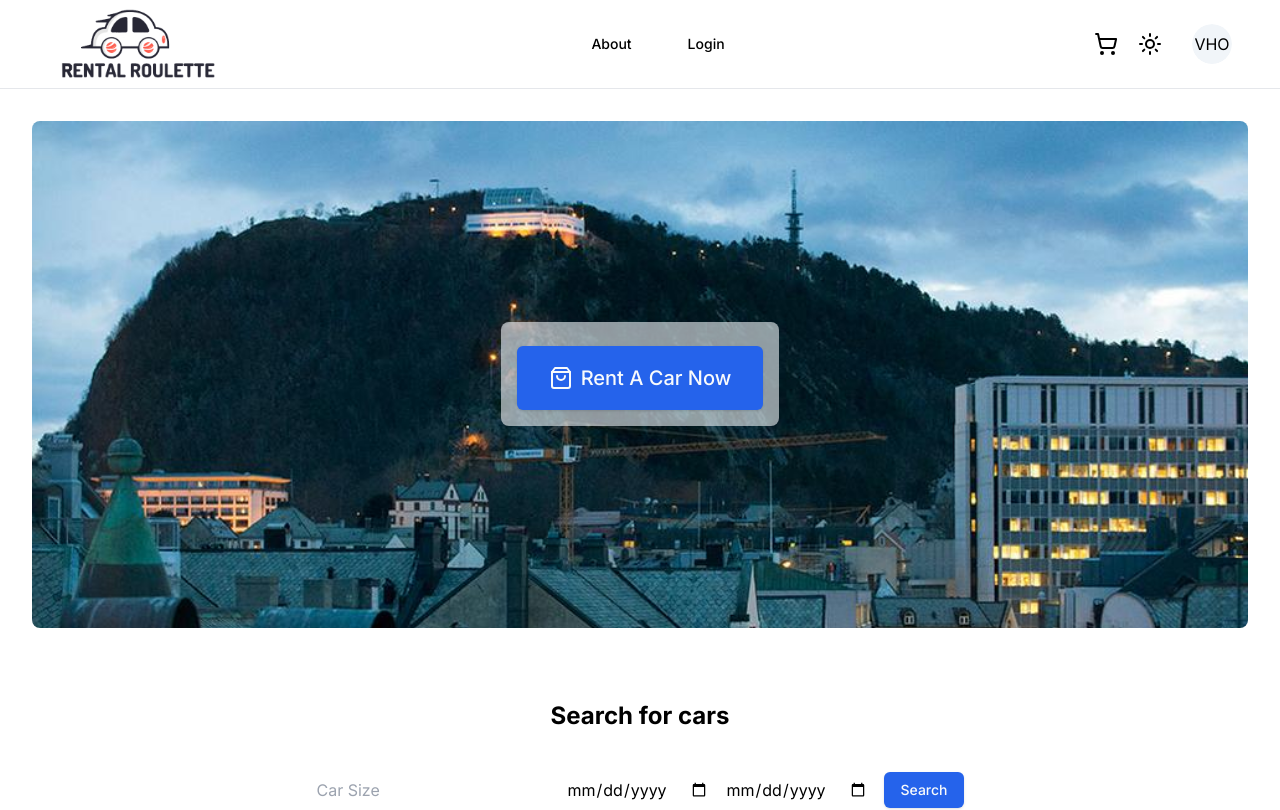
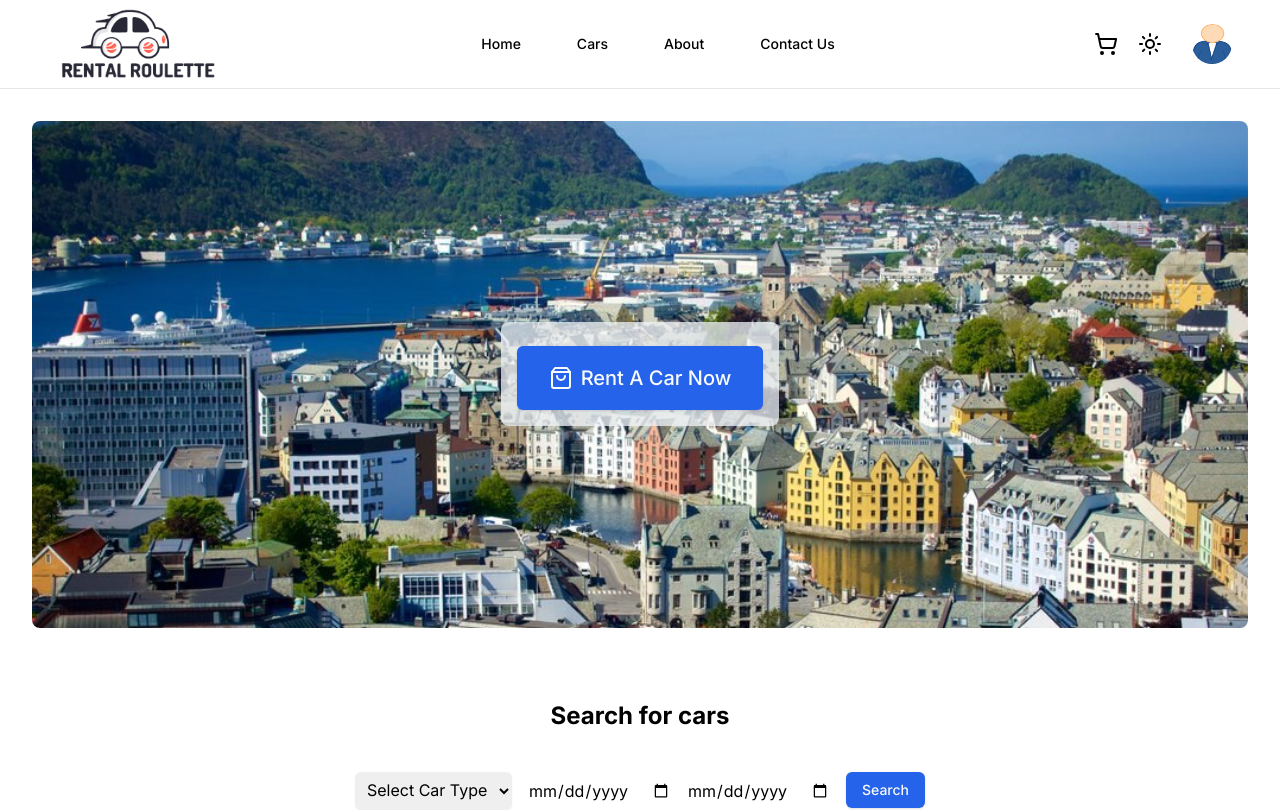
Before and after one commit to viljarh/idata-group10, a Next.js app in the folder frontend/: page / in a window 1280 px wide. Shown: the top 810 px of the page. Built offline with nearby package versions, Linux system fonts and the light colour scheme.

Commit message:
added more pages and fixed some small issues

```diff
--- /dev/null
+++ b/frontend/app/cars/page.tsx
@@ -0,0 +1,20 @@
+import ProductList from "@/components/ProductList";
+import Container from "@/components/ui/Container";
+import { cars } from "@/constants";
+
+const carPage = () => {
+  return (
+    <Container>
+      <div className="p-5 h-full w-full flex flex-col justify-center items-center text-center gap-y-8">
+        <h1 className="font-bold text-2xl">All Cars</h1>
+      </div>
+      <div className="space-y-10 pb-10">
+        <div className="flex flex-col gap-y-8 px-4 sm:px-6 lg:px-8">
+            <ProductList items={cars} />
+        </div>
+      </div>
+    </Container>
+  );
+};
+
+export default carPage;
--- /dev/null
+++ b/frontend/app/contact-us/page.tsx
@@ -0,0 +1,28 @@
+import React from "react";
+import Container from "@/components/ui/Container";
+import Footer from "@/components/Footer";
+import Head from "next/head";
+
+const ContactUsPage = () => {
+  return (
+    <Container>
+      <Head>
+        <title>Contact Us</title>
+        <link rel="icon" href="/logo/logo.ico" sizes="any" />
+      </Head>
+      <div className="py-10 px-14">
+        <h1 className="font-bold text-3xl mb-8">Contact Us</h1>
+        <div className="flex flex-col gap-4">
+          <p>If you have any questions or inquiries, please feel free to reach out to us:</p>
+          <ul>
+            <li>Email: contact@rentalroulette.com</li>
+            <li>Phone: +47 8008135</li>
+            <li>Address: Lerstadvegen 10, Ålesund, Norway</li>
+          </ul>
+        </div>
+      </div>
+    </Container>
+  );
+};
+
+export default ContactUsPage;
--- /dev/null
+++ b/frontend/app/login/forgot-password/page.tsx
@@ -0,0 +1,9 @@
+import React from 'react'
+
+const page = () => {
+  return (
+    <div>page</div>
+  )
+}
+
+export default page
--- a/frontend/app/login/page.tsx
+++ b/frontend/app/login/page.tsx
@@ -1,4 +1,5 @@
 "use client";
+import Link from "next/link";
 import { useState } from "react";
 
 const LoginPage: React.FC = () => {
@@ -12,8 +13,8 @@ const LoginPage: React.FC = () => {
   };
 
   return (
-    <div className="container mx-auto m-5">
-      <h1 className="text-2xl font-bold mb-4">Login</h1>
+    <div className="w-full h-full flex flex-col justify-center items-center">
+      <h1 className="text-2xl font-bold mb-4 m-5">Login</h1>
       <form onSubmit={handleSubmit}>
         <div className="mb-4">
           <label htmlFor="username" className="block mb-2">
@@ -41,10 +42,15 @@ const LoginPage: React.FC = () => {
         </div>
         <button
           type="submit"
-          className="bg-blue-500 text-white py-2 px-4 rounded hover:bg-blue-600"
+          className="bg-blue-500 text-white py-2 px-4 rounded hover:bg-blue-600 w-full"
         >
           Login
         </button>
+        <div>
+          <Link href="/login/forgot-password">
+            <p className="py-2 text-[12px]">Forgot Password?</p>
+          </Link>
+        </div>
       </form>
     </div>
   );
--- a/frontend/app/page.tsx
+++ b/frontend/app/page.tsx
@@ -3,77 +3,18 @@ import Footer from "@/components/Footer";
 import ProductList from "@/components/ProductList";
 import Container from "@/components/ui/Container";
 import { Button } from "@/components/ui/button";
+import { cars } from "@/constants";
 import { ShoppingBag } from "lucide-react";
 import Head from "next/head";
 import { useState } from "react";
 
-const cars = [
-  {
-    id: "1",
-    category: "Electric",
-    name: "Tesla Model 3",
-    price: "200NOK",
-    images: ["/img/teslamod3.jpeg"],
-  },
 
-  {
-    id: "2",
-    category: "Gas",
-    name: "VW Golf",
-    price: "300NOK",
-    images: ["/img/teslamod3.jpeg"],
-  },
-
-  {
-    id: "3",
-    category: "Electric",
-    name: "Tesla Model Y",
-    price: "400NOK",
-    images: ["/img/teslamod3.jpeg"],
-  },
-
-  {
-    id: "4",
-    category: "Gas",
-    name: "BMW M3",
-    price: "900NOK",
-    images: ["/img/teslamod3.jpeg"],
-  },
-
-  {
-    id: "5",
-    category: "Gas",
-    name: "Citroen C3",
-    price: "200NOK",
-    images: ["/img/teslamod3.jpeg"],
-  },
-  {
-    id: "6",
-    category: "Gas",
-    name: "BMW iX",
-    price: "500NOK",
-    images: ["/img/teslamod3.jpeg"],
-  },
-  {
-    id: "7",
-    category: "Electric",
-    name: "BMW i3",
-    price: "420NOK",
-    images: ["/img/teslamod3.jpeg"],
-  },
-  {
-    id: "8",
-    category: "Gas",
-    name: "Peugeot 3008",
-    price: "20NOK",
-    images: ["/img/teslamod3.jpeg"],
-  },
-];
 
 export default function Home() {
   const [carSize, setCarSize] = useState("");
   const [startDate, setStartDate] = useState("");
   const [endDate, setEndDate] = useState("");
+  const carType = ["Sedan", "Van", "SUV", "Coupe", "Electric"];
   const handleSearch = () => {
     console.log("Search criteria:", { carSize, startDate, endDate });
   };
@@ -85,11 +26,11 @@ export default function Home() {
       <div className="space-y-10 pb-10">
         <div className="p-4 sm:p-6 lg:p-8 rounded-lg overflow-hidden">
           <div
-            style={{ backgroundImage: `url(/img/aalesund.jpg)` }}
+            style={{ backgroundImage: `url(/img/aalesund-1.jpg)` }}
             className="rounded-lg relative aspect-square md:aspect-[2.4/1] overflow-hidden bg-cover"
           >
             <div className="h-full w-full flex flex-col justify-center items-center text-center gap-y-8">
-              <div className="font-bold text-3xl sm:text-5xl lg:text-6xl sm:max-w-xl max-w-xs text-black dark:text-white bg-secondary/60 p-4 rounded-lg">
+              <div className="font-bold text-3xl sm:text-5xl lg:text-6xl sm:max-w-xl max-w-xs text-black dark:text-white bg-secondary/75 p-4 rounded-lg">
                 {/*Find the cheapest cars to rent in Ålesund*/}
                 <a href="#search-cars" className="block w-full">
                   <Button size="lg" className="w-full py-8 text-xl">
@@ -111,12 +52,18 @@ export default function Home() {
           {/* Implement search functionality here */}
           <div className="w-full h-full flex justify-center items-center">
             <form onSubmit={handleSearch} className="flex gap-4">
-              <input
-                type="text"
-                placeholder="Car Size"
+              <select
                 value={carSize}
                 onChange={(e) => setCarSize(e.target.value)}
-              />
+                className="p-2 rounded-md border-gray-300 shadow-sm focus:border-indigo-300 focus:ring focus:ring-indigo-200 focus:ring-opacity-50"
+              >
+                <option value="">Select Car Type</option>
+                {carType.map((size) => (
+                  <option key={size} value={size}>
+                    {size}
+                  </option>
+                ))}
+              </select>
               <input
                 type="date"
                 placeholder="Start Date"
@@ -144,7 +91,6 @@ export default function Home() {
         </div>
       </div>
       <Footer />
-
     </Container>
   );
 }
--- a/frontend/components/Header.tsx
+++ b/frontend/components/Header.tsx
@@ -12,12 +12,20 @@ const Header = () => {
   const { theme, setTheme } = useTheme();
   const routes = [
     {
+      href: "/",
+      label: "Home",
+    },
+    {
+      href: "/cars",
+      label: "Cars",
+    },
+    {
       href: "/about",
       label: "About",
     },
     {
-      href: "/login",
-      label: "Login",
+      href: "/contact-us",
+      label: "Contact Us",
     },
   ];
   return (
@@ -92,7 +100,7 @@ const Header = () => {
               <Moon className="absolute h-6 w-6 rotate-90 scale-0 transition-all dark:rotate-0 dark:scale-100" />
               <span className="sr-only">Toggle Theme</span>
             </Button>
-            <ProfileButton />
+            <ProfileButton isLoggedIn={true}/>
           </div>
         </div>
       </Container>
--- a/frontend/components/ui/ProfileButton.tsx
+++ b/frontend/components/ui/ProfileButton.tsx
@@ -1,3 +1,4 @@
+import React from "react";
 import Link from "next/link";
 import { Avatar, AvatarFallback, AvatarImage } from "./avatar";
 import {
@@ -9,13 +10,14 @@ import {
   DropdownMenuTrigger,
 } from "./dropdown-menu";
 
-const ProfileButton = () => {
+const ProfileButton = ({ isLoggedIn }: { isLoggedIn: boolean }) => {
+  if (isLoggedIn) {
     return (
       <DropdownMenu>
         <DropdownMenuTrigger>
           <Avatar>
-          <AvatarImage src="" />
-          <AvatarFallback>VHO</AvatarFallback>
+            <AvatarImage src="img/user-icon.png" />
+            <AvatarFallback>USER</AvatarFallback>
           </Avatar>
         </DropdownMenuTrigger>
         <DropdownMenuContent>
@@ -26,7 +28,6 @@ const ProfileButton = () => {
               Profile
             </DropdownMenuItem>
           </Link>
-
           <Link href="/dashboard/orders">
             <DropdownMenuItem>My Orders</DropdownMenuItem>
           </Link>
@@ -35,6 +36,22 @@ const ProfileButton = () => {
         </DropdownMenuContent>
       </DropdownMenu>
     );
+  } else {
+    return (
+      <DropdownMenu>
+        <DropdownMenuTrigger>
+          <Avatar>
+            <AvatarFallback />
+          </Avatar>
+        </DropdownMenuTrigger>
+        <DropdownMenuContent>
+          <Link href="/login">
+            <DropdownMenuItem className="cursor-pointer">Log In</DropdownMenuItem>
+          </Link>
+        </DropdownMenuContent>
+      </DropdownMenu>
+    );
+  }
 };
 
 export default ProfileButton;
--- a/frontend/constants/index.ts
+++ b/frontend/constants/index.ts
@@ -29,3 +29,73 @@ export const fuels = [
   { title: "Gas", value: "Gas" },
   { title: "Electricity", value: "Electricity" },
 ];
+
+export const cars = [
+  {
+    id: "1",
+    category: "Electric",
+    name: "Tesla Model 3",
+    price: "200NOK",
+    images: ["/img/teslamod3.jpeg"],
+  },
+
+  {
+    id: "2",
+    category: "Gas",
+    name: "VW Golf",
+    price: "300NOK",
+    images: ["/img/teslamod3.jpeg"],
+  },
+
+  {
+    id: "3",
+    category: "Electric",
+    name: "Tesla Model Y",
+    price: "400NOK",
+    images: ["/img/teslamod3.jpeg"],
+  },
+
+  {
+    id: "4",
+    category: "Gas",
+    name: "BMW M3",
+    price: "900NOK",
+    images: ["/img/teslamod3.jpeg"],
+  },
+
+  {
+    id: "5",
+    category: "Gas",
+    name: "Citroen C3",
+    price: "200NOK",
+    images: ["/img/teslamod3.jpeg"],
+  },
+  {
+    id: "6",
+    category: "Gas",
+    name: "BMW iX",
+    price: "500NOK",
+    images: ["/img/teslamod3.jpeg"],
+  },
+  {
+    id: "7",
+    category: "Electric",
+    name: "BMW i3",
+    price: "420NOK",
+    images: ["/img/teslamod3.jpeg"],
+  },
+  {
+    id: "8",
+    category: "Gas",
+    name: "Peugeot 3008",
+    price: "20NOK",
+    images: ["/img/teslamod3.jpeg"],
+  },
+];
+
+export const dummyUser = {
+  id: 1,
+  username: "dummyUser",
+  email: "dummy@rentalroulette.com",
+  password: "rentalroulette"
+}
```
Also changed, not shown: frontend/public/img/aalesund-1.jpg (added), frontend/public/img/user-icon.png (added). Lines whose indentation alone changed are shown as unchanged.
